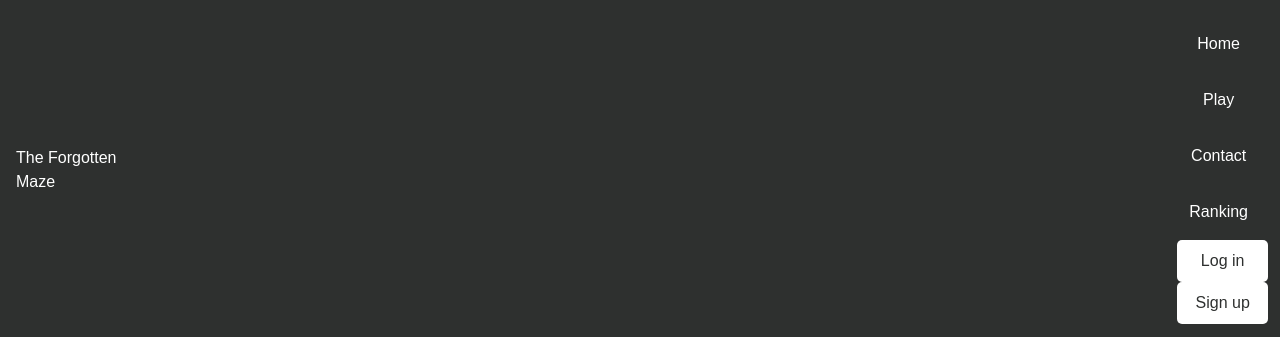
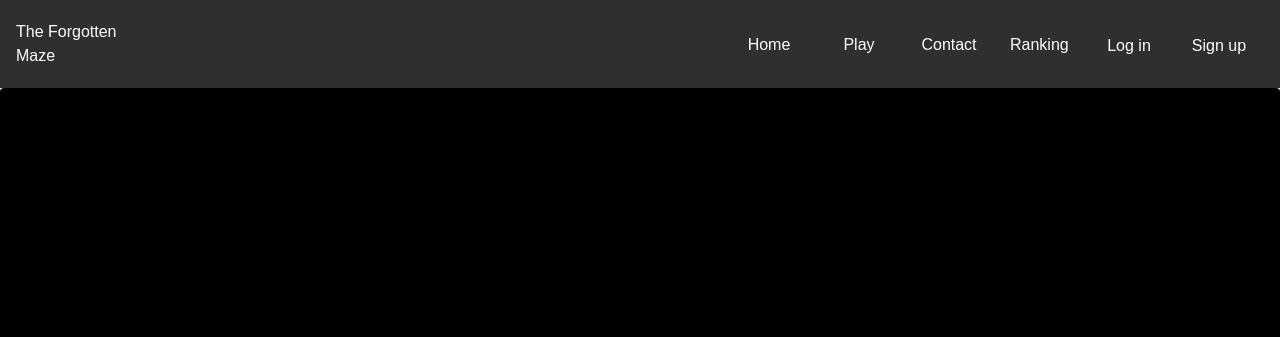
Before and after one commit to Matias372/Maze-Ruibal, a PHP site: page /Visual/HTML/Home.html in a window 1280 px wide. Shown: the top 337 px of the page. Run offline with PHP 8.4, Linux system fonts and the light colour scheme.

Commit message:
10/9 cambio en estilos de header. prueba de sincronizacion

```diff
--- a/Visual/CSS/General_Style.css
+++ b/Visual/CSS/General_Style.css
@@ -15,6 +15,7 @@
   background-color: #2e302f;
   color: white;
   font-family: Arial, Helvetica, sans-serif;
+  height: 88px;
 }
 .header__logo-toggle {
   display: flex;
@@ -67,6 +68,8 @@
   padding-top: 4rem;
 }
 .header__nav .nav-link {
+  width: 90px !important;
+  height: 55px;
   padding: 1rem;
   width: 100%;
   text-align: center;
@@ -108,7 +111,8 @@
 }
 @media (min-width: 768px) {
   .header__session-links {
-    display: flex;
+    display: flex !important;
+    flex-direction: row;
     align-items: center;
     justify-content: flex-end;
     margin-left: auto;
@@ -126,11 +130,12 @@
   }
   .header__session-links .header__profile .header__profile-menu {
     display: none;
+    width: 100px;
     position: absolute;
     top: 100%;
-    left: 0;
-    background-color: white;
-    border: 1px solid #ddd;
+    left: -10%;
+    background-color: #2e302f;
+    border: 1px solid #596161;
     border-radius: 5px;
     z-index: 1001;
     padding: 0.5rem;
@@ -140,25 +145,24 @@
     display: block;
     padding: 0.5rem;
     text-decoration: none;
-    color: #2e302f;
+    color: white;
   }
   .header__session-links .header__profile .header__profile-menu a:hover {
-    background-color: #f5f5f5;
+    background-color: #596161;
   }
   .header__session-links .header__profile:hover .header__profile-menu {
     display: block;
   }
-  .header__session-links .nav-link {
-    background-color: white;
-    color: #2e302f;
+  .header__session-links a {
+    background-color: #2e302f;
+    color: white;
     padding: 0.5rem 1rem;
-    margin-left: 0.5rem;
     border-radius: 5px;
     border: 1px solid transparent;
     transition: background-color 0.3s ease;
   }
-  .header__session-links .nav-link:hover {
-    background-color: #2e302f;
+  .header__session-links a:hover {
+    background-color: #596161;
     color: white;
   }
 }
@@ -317,15 +321,16 @@ main.user__profile .profile__delete .profile__button {
 }
 
 .footer {
-  background-color: #333;
+  background-color: #2e302f;
   color: #fff;
+  font-family: Arial, Helvetica, sans-serif !important;
   padding: 20px 10px;
   text-align: center;
 }
 .footer__container {
   display: flex;
   flex-direction: column;
-  align-items: center;
+  align-items: flex-start;
   max-width: 100%;
   margin: 0 auto;
   padding: 0 10px;
@@ -386,6 +391,7 @@ main.user__profile .profile__delete .profile__button {
   }
   .footer__title {
     font-size: 20px;
+    font-weight: bold;
   }
   .footer__donation-logo {
     width: 100px;
--- a/Visual/HTML/Footer.html
+++ b/Visual/HTML/Footer.html
@@ -8,6 +8,7 @@
                     Diseño por
                     <a
                         href="https://ejemplo.com/autor-diseño"
+                        target="_blank"
                         class="footer__link"
                         >Autor del Diseño</a
                     >
@@ -16,6 +17,7 @@
                     Sonido por
                     <a
                         href="https://opengameart.org/users/jaggedstone"
+                        target="_blank"
                         class="footer__link"
                         >JaggedStone</a
                     >
--- a/Visual/HTML/Header.html
+++ b/Visual/HTML/Header.html
@@ -1,4 +1,4 @@
-<header class="header d-flex justify-content-between align-items-center p-3">
+<header class="header d-flex">
     <section class="header__logo-toggle">
         <a href="Home.html" class="header__brand">
             <p class="header__brand-name mb-0">
@@ -30,14 +30,14 @@
             X
         </button>
 
-        <nav class="header__nav-content d-flex flex-column align-items-start">
+        <nav class="header__nav-content d-flex">
             <a href="Home.html" class="header__link nav-link">Home</a>
             <a href="Game.html" class="header__link nav-link">Play</a>
             <a href="ContactUs.html" class="header__link nav-link">Contact</a>
             <a href="Ranking.html" class="header__link nav-link">Ranking</a>
             <div
                 id="header__session-links"
-                class="header__session-links d-flex flex-column align-items-center"
+                class="header__session-links d-flex"
             >
                 <!-- Links de sesión para cuando el usuario no está autenticado -->
                 <a href="LogIn.html" class="header__link nav-link">Log in</a>
--- a/Visual/HTML/Home.html
+++ b/Visual/HTML/Home.html
@@ -21,7 +21,7 @@
                 <!-- Imagen -->
                 <div class="col-12">
                     <img
-                        src="../../Assets/Backgroud/Home-image.webp"
+                        src="../../Assets/Background/Home-image.webp"
                         alt="Where am I?"
                         class="img-fluid rounded"
                     />
--- a/Visual/SCSS/Templates/_FooterStyle.scss
+++ b/Visual/SCSS/Templates/_FooterStyle.scss
@@ -1,13 +1,14 @@
 .footer {
-    background-color: #333;
+    background-color: $color-gris-oscuro;
     color: #fff;
+    font-family: Arial, Helvetica, sans-serif !important;
     padding: 20px 10px; // Espacio reducido para móviles
     text-align: center;
 
     &__container {
         display: flex;
         flex-direction: column; // Apilar las secciones para móviles
-        align-items: center;
+        align-items: flex-start;
         max-width: 100%;
         margin: 0 auto;
         padding: 0 10px;
@@ -82,6 +83,7 @@
 
     .footer__title {
         font-size: 20px;
+        font-weight: bold;
     }
 
     .footer__donation-logo {
```
Also changed, not shown: Visual/SCSS/Templates/_HeaderStyle.scss (+15 -11 lines), 1 other file.
